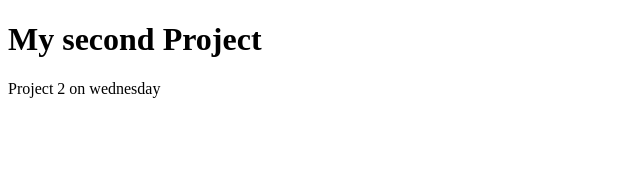
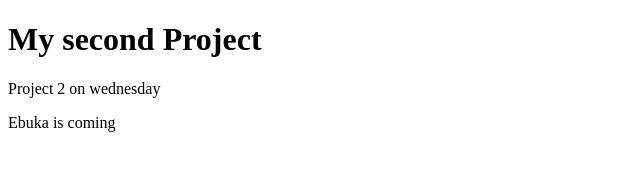
Before and after one commit to chhkas1/Project-2, a plain HTML site: page index.html in a window 1280 px wide. Shown: the whole page, without its empty margins (0-640 px from the left). Drawn offline with Linux system fonts and the light colour scheme.

Commit message:
Ebuka is coming

```diff
--- a/index.html
+++ b/index.html
@@ -8,5 +8,6 @@
 <h1>My second Project</h1>
 <body>
     <p>Project 2 on wednesday</p>
+    <p>Ebuka is coming</p>
 </body>
 </html>
```
